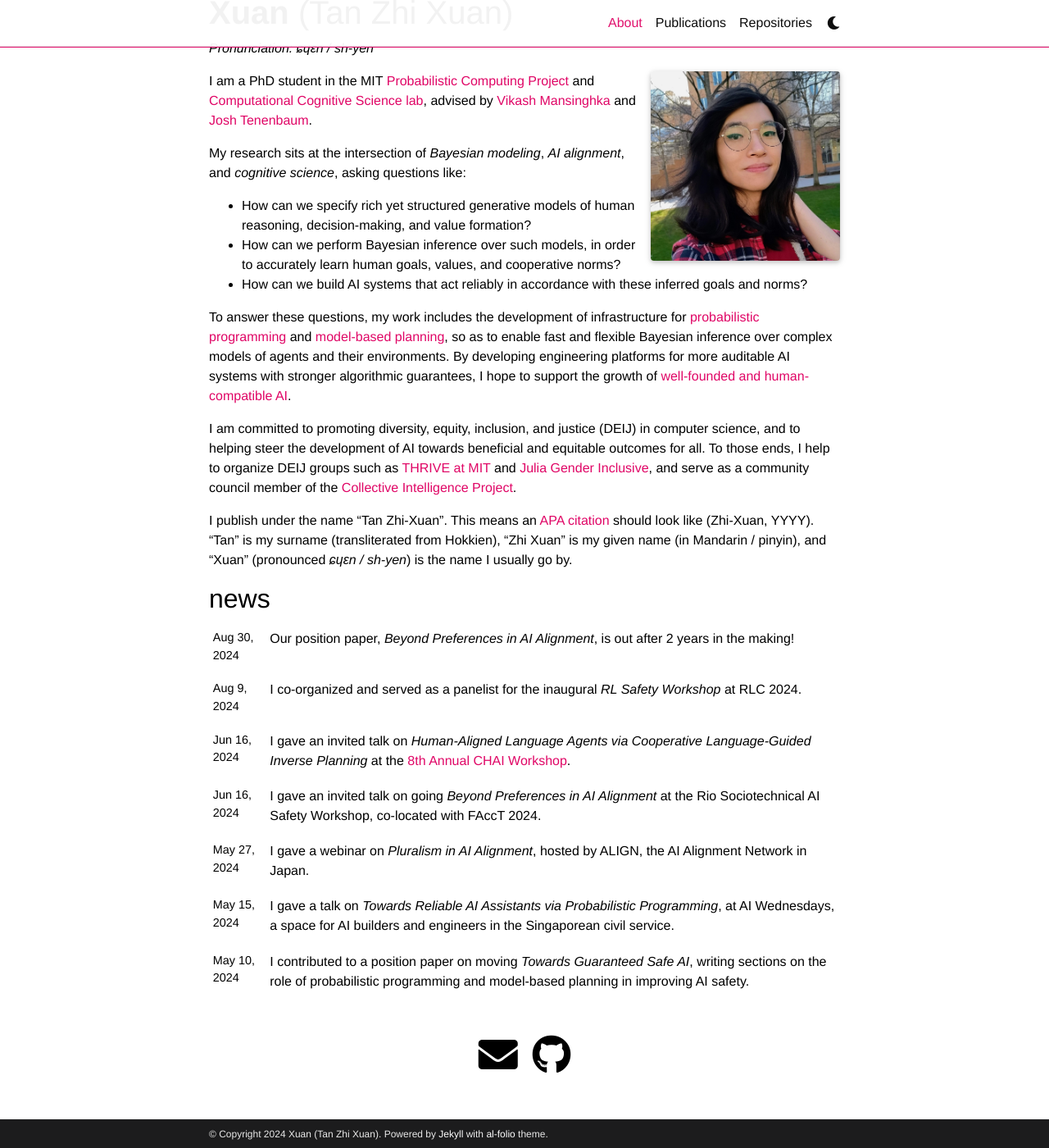
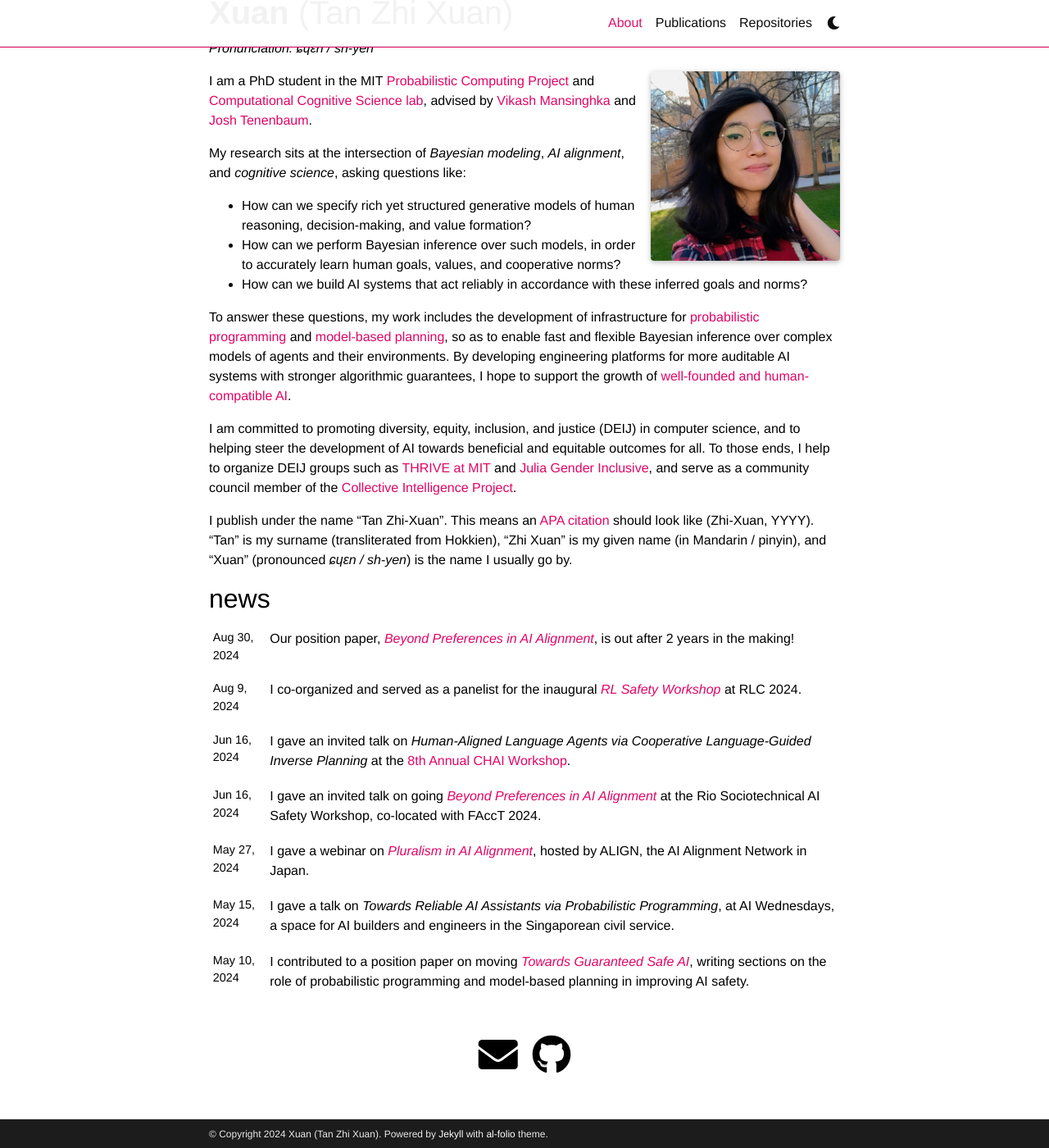
Before and after one commit to ztangent/ztangent.github.io, a Jekyll site: the page built from _pages/about.md, in a window 1280 px wide and 1400 px high, scrolled down 114 px. Shown: the whole window at 82% size. Built offline with Jekyll 4.4.1, drawn with Linux system fonts in a browser that asks for light colours; full-size pictures stand in for the smaller copies a plugin makes; comment, search, counter and statistics services are not loaded; a style sheet for code colours, icons or effects is not loaded.

Commit message:
Adjust link color again.

```diff
--- a/_sass/_base.scss
+++ b/_sass/_base.scss
@@ -24,8 +24,8 @@ table {
 
 a, table.table a {
   color: var(--global-theme-color);
-  em strong span {
-    color: inherit;
+  em, strong, span {
+    color: var(--global-theme-color);
   }
   &:hover {
     color: var(--global-theme-color);
```
